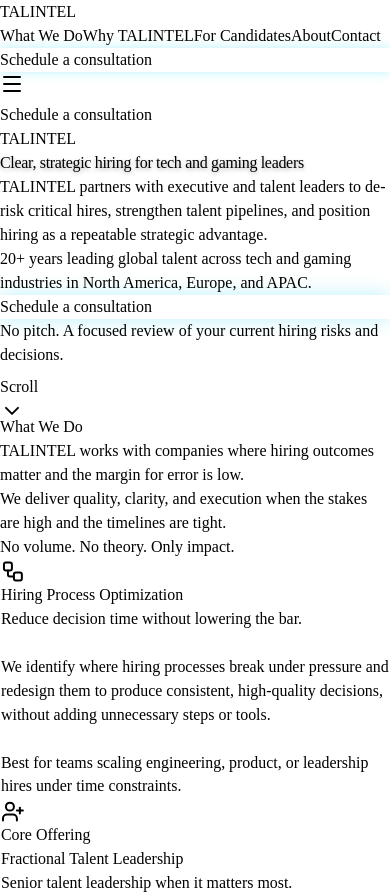
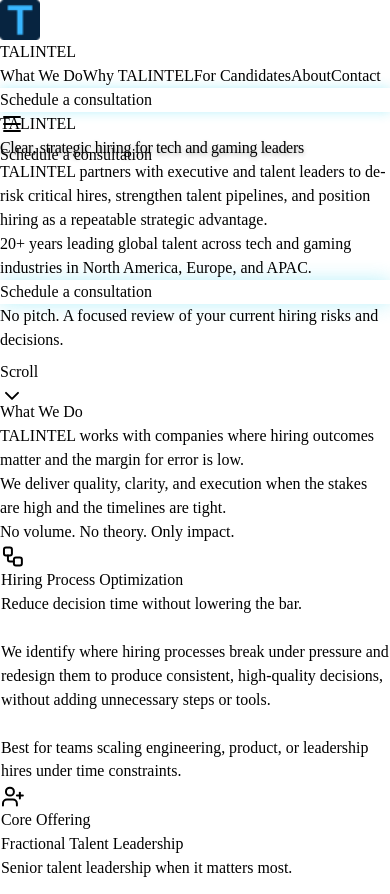
Before and after one commit to thunderthumbz/talintel-website, a React (Vite) app in the folder client/: page / in a window 390 px wide. Shown: the top 894 px of the page. Built offline with nearby package versions, Linux system fonts and the light colour scheme.

Commit message:
mobile-xp

```diff
--- a/client/src/components/layout/Navbar.tsx
+++ b/client/src/components/layout/Navbar.tsx
@@ -1,4 +1,4 @@
-import { useState } from "react";
+import { useState, useEffect, useRef } from "react";
 import { Menu, X } from "lucide-react";
 import { cn } from "@/lib/utils";
 import { Button } from "@/components/ui/button";
@@ -15,11 +15,43 @@
 export function Navbar() {
   const [isScrolled, setIsScrolled] = useState(false);
   const [mobileMenuOpen, setMobileMenuOpen] = useState(false);
+  const [showCTA, setShowCTA] = useState(true);
   const { scrollY } = useScroll();
+  const lastScrollY = useRef<number>(0);
+  const idleTimer = useRef<number | null>(null);
 
   useMotionValueEvent(scrollY, "change", (latest) => {
     setIsScrolled(latest > 50);
   });
+
+  // Mobile CTA show/hide logic (progressive enhancement)
+  useEffect(() => {
+    const onScroll = () => {
+      const y = window.scrollY || window.pageYOffset;
+      const delta = y - lastScrollY.current;
+
+      // If scrolling downwards, show CTA. If user scrolls up quickly, hide CTA.
+      if (delta > 0) {
+        setShowCTA(true);
+      } else if (delta < -20) {
+        setShowCTA(false);
+      }
+
+      lastScrollY.current = y;
+
+      // Idle pause: show CTA after brief idle when not hidden by menu
+      if (idleTimer.current) window.clearTimeout(idleTimer.current);
+      idleTimer.current = window.setTimeout(() => {
+        if (!mobileMenuOpen) setShowCTA(true);
+      }, 900);
+    };
+
+    window.addEventListener("scroll", onScroll, { passive: true });
+    return () => {
+      window.removeEventListener("scroll", onScroll);
+      if (idleTimer.current) window.clearTimeout(idleTimer.current);
+    };
+  }, [mobileMenuOpen]);
 
   const scrollToSection = (e: React.MouseEvent<HTMLAnchorElement>, href: string) => {
     e.preventDefault();
@@ -33,13 +65,28 @@
   return (
     <nav
       className={cn(
-        "fixed top-0 left-0 right-0 z-50 transition-all duration-300",
-        isScrolled ? "bg-white/90 backdrop-blur-md shadow-sm py-4" : "bg-transparent py-6"
+        "fixed top-0 left-0 right-0 z-[1000] transition-all duration-300",
+        isScrolled ? "bg-white shadow-sm" : "bg-transparent"
       )}
+      style={{ height: 56 }}
     >
       <div className="container mx-auto px-6 flex items-center justify-between">
-        <a href="#" onClick={(e) => scrollToSection(e, "#hero")} className="group">
-          <span className={cn("font-logo text-2xl font-bold tracking-tight", isScrolled ? "text-primary" : "text-white")}>
+        <a
+          href="#"
+          onClick={(e) => scrollToSection(e, "#hero")}
+          className="group flex items-center md:block w-11 h-11 md:w-auto md:h-auto"
+          aria-label="Home"
+        >
+          {/* Mobile: show square favicon (40-44px, 44px tap target) */}
+          <img
+            src="/favicon-32x32.png"
+            alt="TALINTEL"
+            className={cn("w-10 h-10 md:hidden rounded-sm", isScrolled ? "" : "")}
+            style={{ width: 40, height: 40 }}
+          />
+
+          {/* Desktop: keep wordmark unchanged */}
+          <span className={cn("hidden md:inline-block font-logo text-2xl font-bold tracking-tight", isScrolled ? "text-primary" : "text-white")}>
             <span className="text-secondary">TAL</span>
             <span className={cn("transition-colors", isScrolled ? "text-primary" : "text-white group-hover:text-white/90")}>INTEL</span>
           </span>
@@ -90,8 +137,10 @@
 
         {/* Mobile Menu Toggle */}
         <button
-          className="md:hidden p-2 relative z-10"
+          className="md:hidden relative z-[1010] flex items-center justify-center w-11 h-11"
           onClick={() => setMobileMenuOpen(!mobileMenuOpen)}
+          aria-expanded={mobileMenuOpen}
+          aria-label="Open navigation"
         >
           {mobileMenuOpen ? (
             <X className={isScrolled ? "text-gray-900" : "text-white"} />
@@ -101,53 +150,59 @@
         </button>
       </div>
 
-      {/* Mobile Sticky CTA Button - Fixed at top of viewport */}
+      {/* Mobile Sticky CTA Button - fixed near bottom, auto-hide via transform */}
       <motion.div
-        className="fixed bottom-0 left-0 right-0 md:hidden z-40 bg-white border-t border-gray-200 p-4 safe-area-inset-bottom"
-        initial={{ opacity: 0, y: 20 }}
-        animate={{ opacity: 1, y: 0 }}
-        transition={{ delay: 0.2 }}
+        className="fixed left-0 right-0 md:hidden z-[900] px-4 pointer-events-none"
+        initial={false}
+        animate={{ y: showCTA && !mobileMenuOpen ? 0 : 84, opacity: showCTA && !mobileMenuOpen ? 1 : 0 }}
+        transition={{ type: "spring", stiffness: 300, damping: 30 }}
+        style={{ bottom: 16 }}
       >
+        <div className="max-w-xl mx-auto pointer-events-auto">
           <Button
             onClick={() => {
               document.querySelector("#contact")?.scrollIntoView({ behavior: "smooth" });
               setMobileMenuOpen(false);
             }}
-          className="w-full font-semibold py-3 rounded-sm border-none bg-primary text-white hover:bg-primary/90 active:scale-95 transition-all duration-300"
+            className="w-full font-semibold h-12 max-h-[48px] rounded-full border-none bg-primary text-white hover:bg-primary/90 active:scale-95 transition-all duration-200"
           >
             Schedule a consultation
           </Button>
+        </div>
       </motion.div>
-
-      {/* Add padding to body to prevent button overlap on mobile */}
-      <style>{`
-        @media (max-width: 767px) {
-          main {
-            padding-bottom: 5rem;
-          }
-        }
-      `}</style>
 
       {/* Mobile Menu Overlay - Fixed positioning with proper z-index */}
       <AnimatePresence>
         {mobileMenuOpen && (
           <motion.div
-            initial={{ opacity: 0, y: -20 }}
+            initial={{ opacity: 0, y: -10 }}
             animate={{ opacity: 1, y: 0 }}
-            exit={{ opacity: 0, y: -20 }}
-            className="fixed left-0 right-0 z-40 bg-white shadow-lg p-6 md:hidden flex flex-col gap-4"
-            style={{ top: isScrolled ? '4rem' : '5.5rem' }}
+            exit={{ opacity: 0, y: -10 }}
+            className="fixed inset-0 z-[1100] bg-white overflow-auto md:hidden"
           >
+            <div className="p-6 pt-20 flex flex-col gap-4">
+              <div className="flex items-center justify-between">
+                <a href="#" onClick={(e) => scrollToSection(e, "#hero")} aria-label="Home">
+                  <img src="/favicon-32x32.png" alt="TALINTEL" className="w-10 h-10" style={{ width: 40, height: 40 }} />
+                </a>
+                <button className="w-11 h-11 flex items-center justify-center" onClick={() => setMobileMenuOpen(false)} aria-label="Close navigation">
+                  <X />
+                </button>
+              </div>
+
+              <nav className="mt-6 flex flex-col gap-2">
                 {navItems.map((item) => (
                   <a
                     key={item.name}
                     href={item.href}
                     onClick={(e) => scrollToSection(e, item.href)}
-                className="text-lg font-medium text-gray-800 py-2 border-b border-gray-100 last:border-0"
+                    className="text-lg font-medium text-gray-800 py-3 border-b border-gray-100 last:border-0"
                   >
                     {item.name}
                   </a>
                 ))}
+              </nav>
+            </div>
           </motion.div>
         )}
       </AnimatePresence>
--- a/client/src/index.css
+++ b/client/src/index.css
@@ -103,6 +103,7 @@
 
 html {
   scroll-behavior: smooth;
+  scroll-behavior: smooth;
   scroll-padding-top: 80px; /* Adjust based on navbar height */
 }
 
@@ -115,6 +116,23 @@
   }
   h1, h2, h3, h4, h5, h6 {
     @apply font-heading font-bold tracking-tight;
+  }
+}
+
+@media (max-width: 767px) {
+  /* Mobile header is 56px tall; ensure hero isn't overlapped */
+  #hero {
+    padding-top: 56px;
+  }
+
+  /* Ensure anchor scroll aligns beneath the fixed header */
+  html {
+    scroll-padding-top: 56px;
+  }
+
+  /* Reserve space for the persistent CTA to avoid covering content */
+  main {
+    padding-bottom: calc(48px + 16px + env(safe-area-inset-bottom));
   }
 }
 
```
Lines whose indentation alone changed are shown as unchanged.
